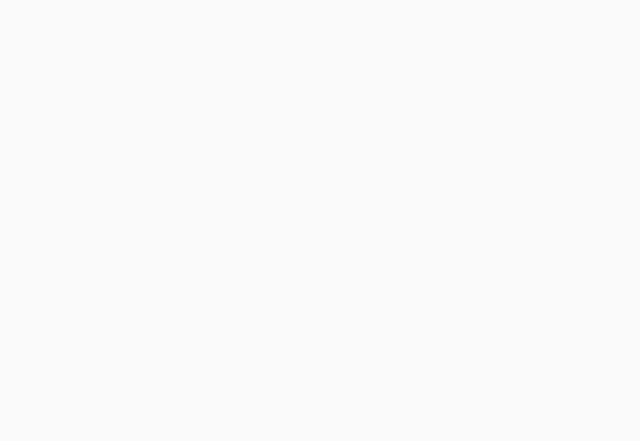
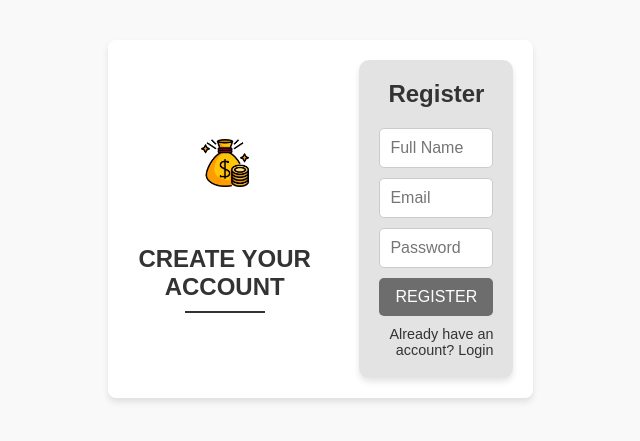
Before and after one commit to ViniciusHoland/Front-End-Project-Investment, a React (Vite) app: page /register in a window 1280 px wide. Before the commit this address had no page. Shown: the part 181-622 px from the top of the page, without its empty margins (228-868 px from the left). Built offline with nearby package versions, Linux system fonts and the light colour scheme.

Commit message:
created view register and connection with view login

```diff
--- a/src/pages/App.jsx
+++ b/src/pages/App.jsx
@@ -1,6 +1,7 @@
 import {BrowserRouter as Router, Routes, Route} from "react-router-dom"
 import './App.css'
 import LoginPage from "./login/loginpage"
+import RegisterPage from "./register/register"
 
 
 function App() {
@@ -11,6 +12,7 @@ function App() {
     <Router>
       <Routes>
         <Route path='/login' element={<LoginPage/>}/>
+        <Route path='/register' element={<RegisterPage/>}/>
       </Routes>
     </Router>
   )
--- a/src/pages/login/loginpage.jsx
+++ b/src/pages/login/loginpage.jsx
@@ -1,6 +1,7 @@
 import "./LoginPage.css";
 import  Cash from "../../assets/Cash.png"
 import  MaoMoney from "../../assets/maoMoney.png"
+import { Link } from "react-router-dom";
 
 function LoginPage() {
   return (
@@ -19,7 +20,13 @@ function LoginPage() {
           <input type="password" placeholder="password" required />
           <button type="submit">LOGIN</button>
         </form>
-        <a href="#" className="register-link">Register</a>
+          <Link
+            to={`/register`}
+          >
+            Register
+          </Link>
+
+
       </div>
     </div>
   );
--- /dev/null
+++ b/src/pages/register/RegisterPage.css
@@ -0,0 +1,100 @@
+/* RegisterPage.css */
+body {
+    margin: 0;
+    font-family: Arial, sans-serif;
+    background-color: #f9f9f9;
+    display: flex;
+    justify-content: center;
+    align-items: center;
+    height: 100vh;
+  }
+
+  .register-container {
+    display: flex;
+    justify-content: space-between;
+    align-items: center;
+    background: #ffffff;
+    border-radius: 8px;
+    padding: 20px;
+    width: 70%;
+    box-shadow: 0 4px 6px rgba(0, 0, 0, 0.1);
+  }
+
+  .branding {
+    text-align: center;
+    width: 50%;
+  }
+
+  .branding .logo {
+    max-width: 120px;
+    margin-bottom: 20px;
+  }
+
+  .branding h1 {
+    font-size: 1.5rem;
+    font-weight: bold;
+    color: #333;
+    margin: 10px 0;
+  }
+
+  .branding hr {
+    width: 80px;
+    height: 2px;
+    background-color: #333;
+    border: none;
+    margin: 10px auto;
+  }
+
+  .register-box {
+    width: 40%;
+    background: #e3e3e3;
+    border-radius: 10px;
+    padding: 20px;
+    box-shadow: 0 4px 6px rgba(0, 0, 0, 0.1);
+  }
+
+  .register-box h2 {
+    text-align: center;
+    color: #333;
+    margin-bottom: 20px;
+  }
+
+  form {
+    display: flex;
+    flex-direction: column;
+    gap: 10px;
+  }
+
+  form input {
+    padding: 10px;
+    font-size: 1rem;
+    border: 1px solid #ccc;
+    border-radius: 5px;
+  }
+
+  form button {
+    padding: 10px;
+    font-size: 1rem;
+    border: none;
+    border-radius: 5px;
+    background-color: #6d6d6d;
+    color: white;
+    cursor: pointer;
+  }
+
+  form button:hover {
+    background-color: #575757;
+  }
+
+  .login-link {
+    display: block;
+    margin-top: 10px;
+    text-align: right;
+    font-size: 0.9rem;
+    color: #333;
+    text-decoration: none;
+  }
+
+  .login-link:hover {
+    text-decoration: underline;
+  }
--- /dev/null
+++ b/src/pages/register/register.jsx
@@ -0,0 +1,26 @@
+import "./RegisterPage.css";
+import  Cash from "../../assets/Cash.png"
+
+function RegisterPage() {
+  return (
+    <div className="register-container">
+      <div className="branding">
+        <img src={Cash} alt="Invest Logo" className="logo" />
+        <h1>CREATE YOUR ACCOUNT</h1>
+        <hr />
+      </div>
+      <div className="register-box">
+        <h2>Register</h2>
+        <form>
+          <input type="text" placeholder="Full Name" required />
+          <input type="email" placeholder="Email" required />
+          <input type="password" placeholder="Password" required />
+          <button type="submit">REGISTER</button>
+        </form>
+        <a href="/login" className="login-link">Already have an account? Login</a>
+      </div>
+    </div>
+  );
+}
+
+export default RegisterPage;
```
